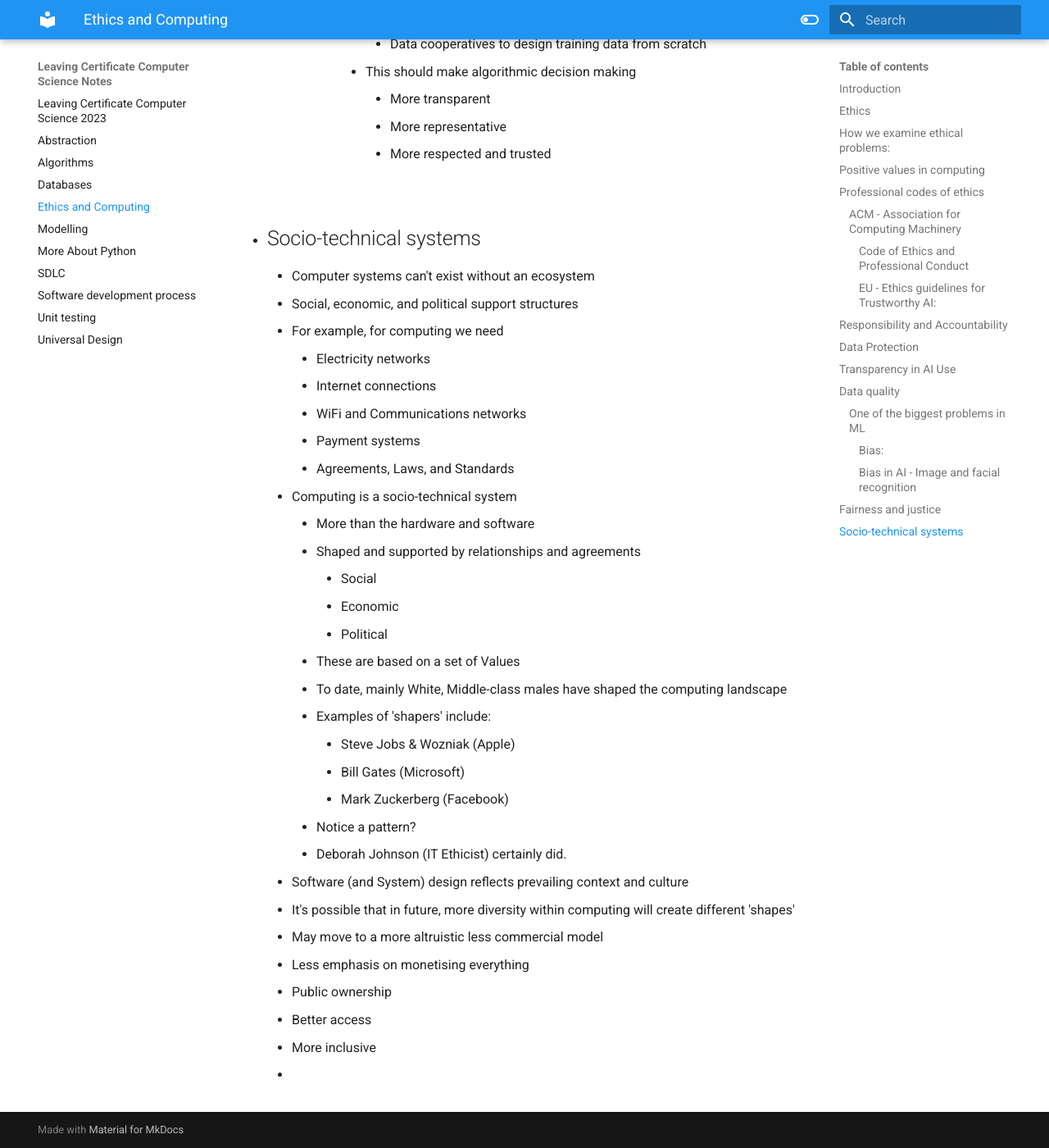
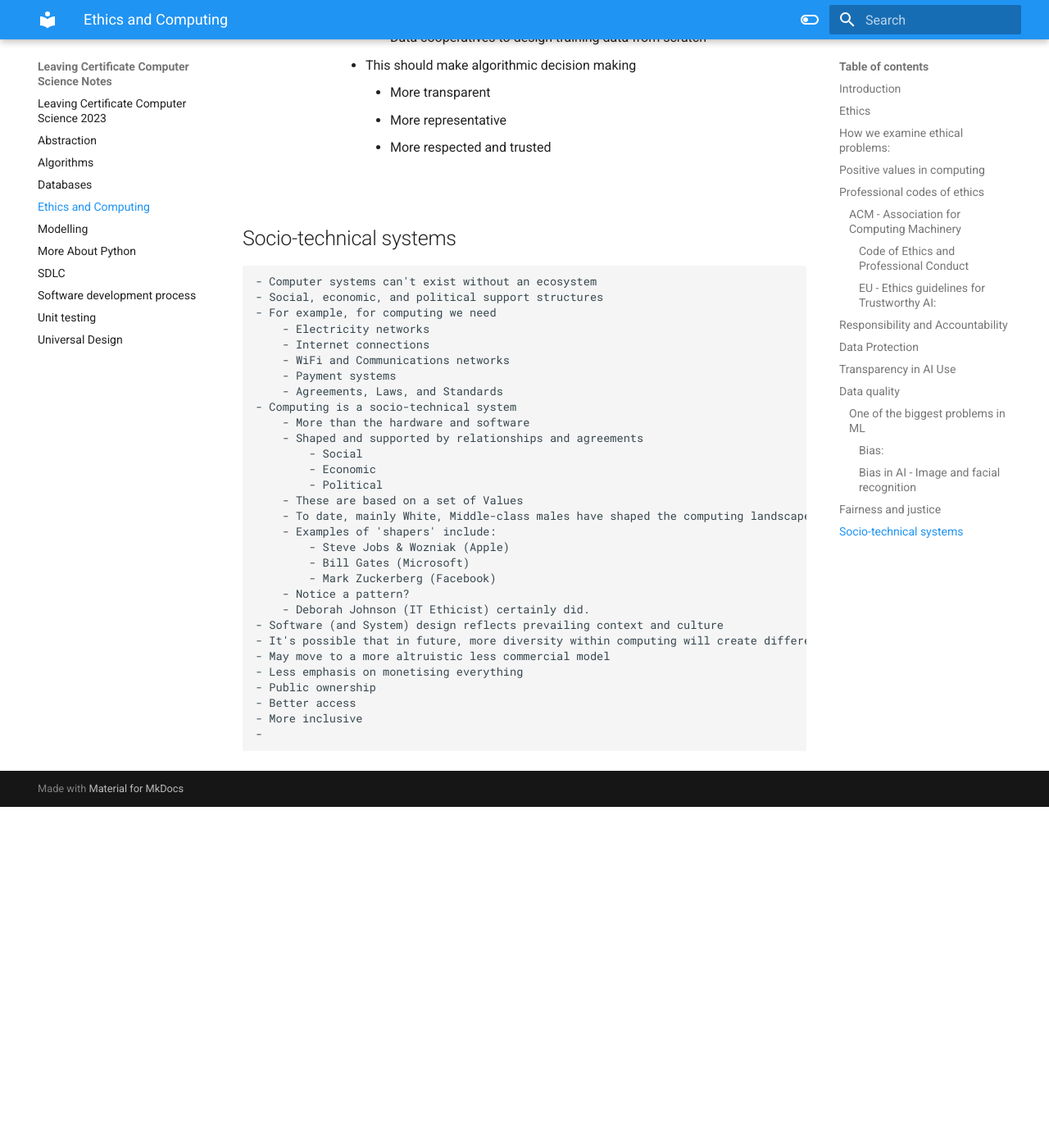
Before and after one commit to alyxdeburca/csnotes, an MkDocs documentation site: the page built from docs/Ethics and Computing.md, in a window 1280 px wide and 1400 px high, scrolled down 10067 px. Shown: the whole window at 82% size. Built offline with MkDocs 1.6.1 and Material for MkDocs 9.7.7, drawn with Linux system fonts in a browser that asks for light colours; after the commit the page ends 11051 px from its top, so only the background shows below that.

Commit message:
[PUBLISHER] Merge #16

```diff
--- a/docs/Ethics and Computing.md
+++ b/docs/Ethics and Computing.md
@@ -75,7 +75,7 @@ share: true
 	- Accountants
 	- Computer Scientists
 	- Lawyers
-- - ### ACM - Association for Computing Machinery
+- ### ACM - Association for Computing Machinery
 	- Founded 1947
 	- Largest International Organisation
 	- Represents
@@ -273,7 +273,7 @@ share: true
 					- More transparent
 					- More representative
 					- More respected and trusted
-- ## Socio-technical systems
+## Socio-technical systems
 	- Computer systems can't exist without an ecosystem
 	- Social, economic, and political support structures
 	- For example, for computing we need
```
